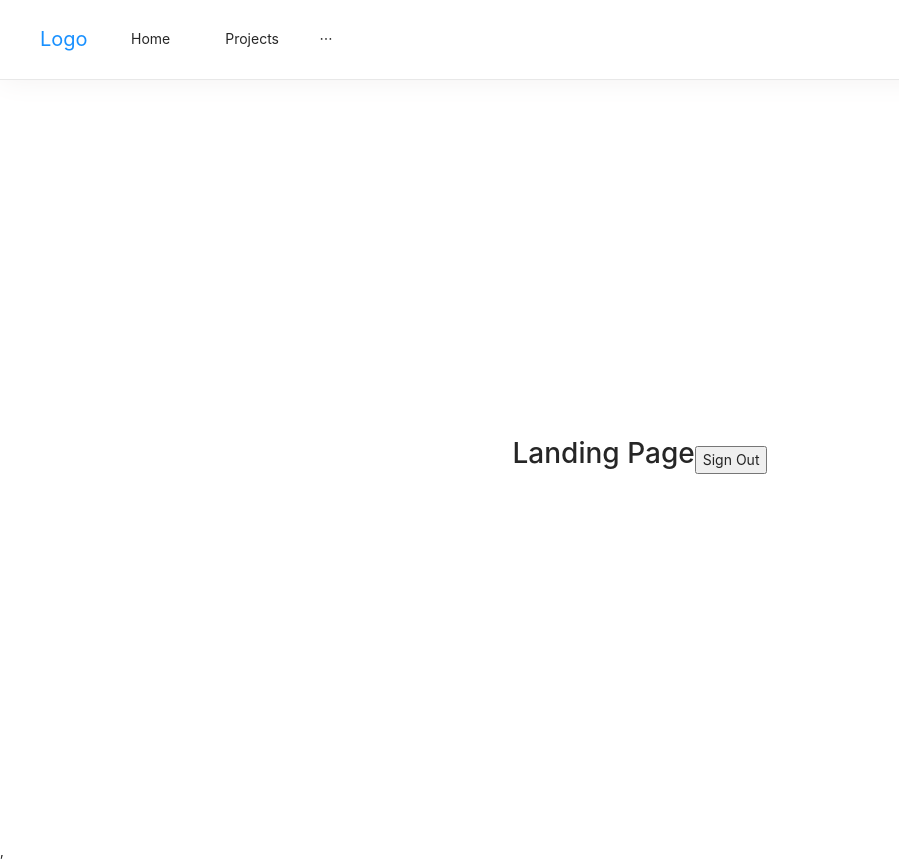
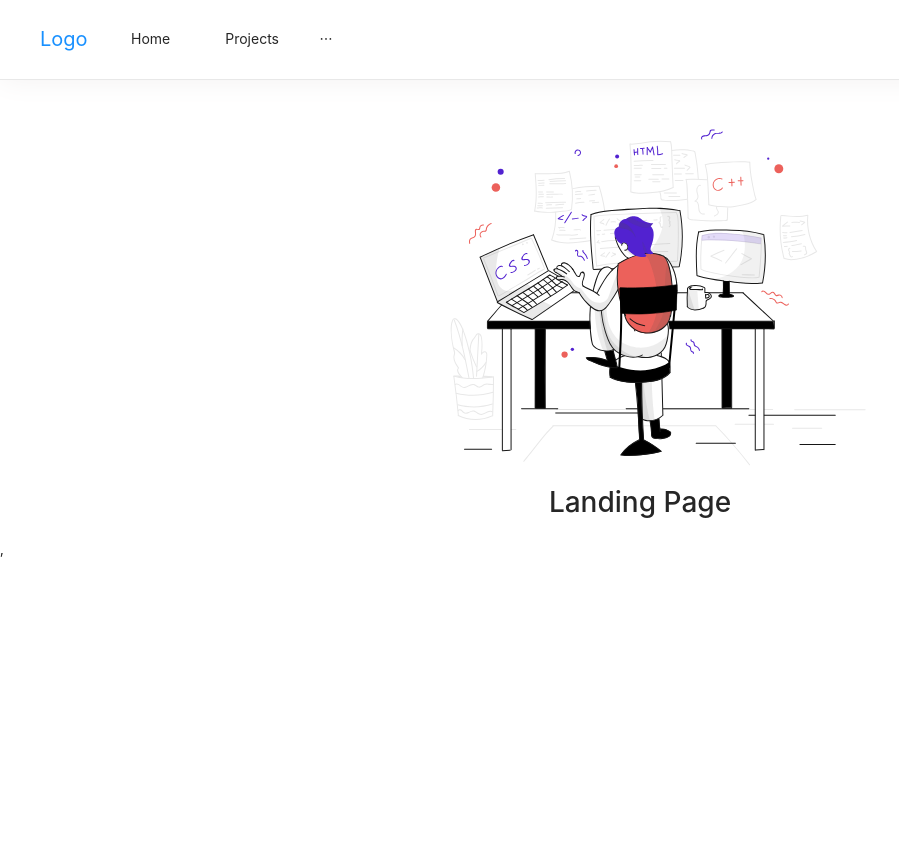
Before and after one commit to byunsy/nodejs-boilerplate, a React (Create React App) app in the folder client/: page / in a window 1280 px wide. Shown: the whole page, without its empty margins (0-899 px from the left). After the commit the page ends 800 px from the top, so only its background shows below. Built offline with nearby package versions, Linux system fonts and the light colour scheme; no server answers.

Commit message:
added svg into landing page

```diff
--- a/client/src/App.css
+++ b/client/src/App.css
@@ -35,6 +35,12 @@
   to {
     transform: rotate(360deg);
   }
+}
+
+.App-landing-pic {
+  display: block;
+  height: 45vmin;
+  margin: 5rem auto;
 }
 
 /* NAVBAR */
--- /dev/null
+++ b/client/src/components/views/LandingPage/LandingPage.css
@@ -0,0 +1,23 @@
+@import "~antd/dist/antd.css";
+
+.container {
+  position: relative;
+  max-width: 1000px;
+  margin: 0 auto;
+}
+
+.landing-info {
+  display: block;
+  position: sticky;
+  text-align: center;
+}
+
+.landing-pic {
+  /* max-width: 400px; */
+  width: 100%;
+  height: 400px;
+  margin: auto;
+  display: block;
+  transform: translate(0, 2.5%);
+  z-index: -1;
+}
--- a/client/src/components/views/LandingPage/LandingPage.js
+++ b/client/src/components/views/LandingPage/LandingPage.js
@@ -1,6 +1,8 @@
 import axios from "axios";
-import React, { useEffect } from "react";
+import React from "react";
 import { withRouter } from "react-router-dom";
+import { ReactComponent as LandingPic } from "../../../landing2.svg";
+import "./LandingPage.css";
 
 function LandingPage(props) {
   const onClickHandler = () => {
@@ -14,18 +16,14 @@ function LandingPage(props) {
   };
 
   return (
-    <div
-      style={{
-        display: "flex",
-        justifyContent: "center",
-        alignItems: "center",
-        width: "100%",
-        height: "95vh",
-      }}
-    >
-      <h1>Landing Page</h1>
-
-      <button onClick={onClickHandler}>Sign Out</button>
+    <div className="container">
+      {/* <div>
+        <button onClick={onClickHandler}>Sign Out</button>
+      </div> */}
+      <LandingPic className="landing-pic" />
+      <div className="landing-info">
+        <h1>Landing Page</h1>
+      </div>
     </div>
   );
 }
```
Also changed, not shown: client/src/landing.svg (added), client/src/landing2.svg (added).
